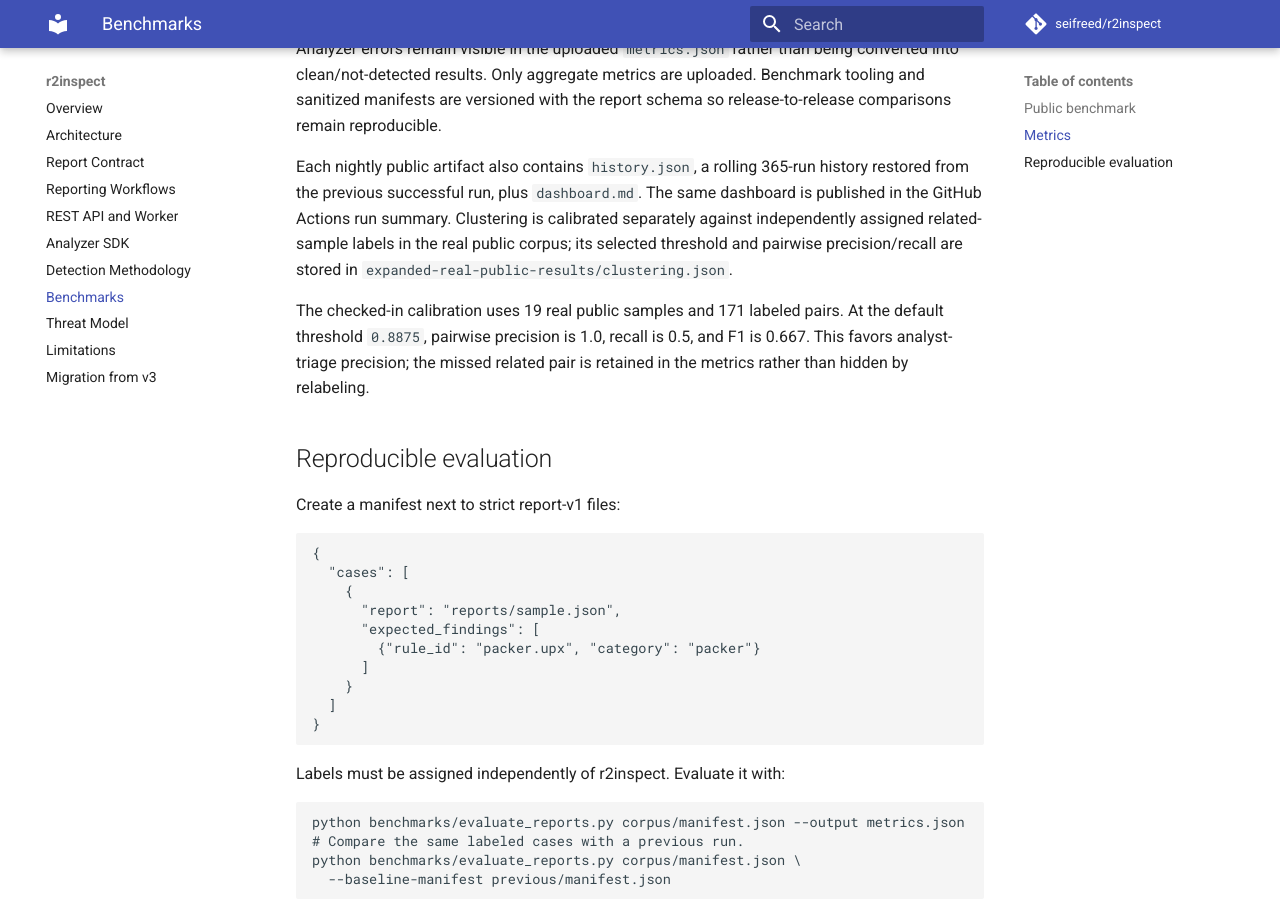
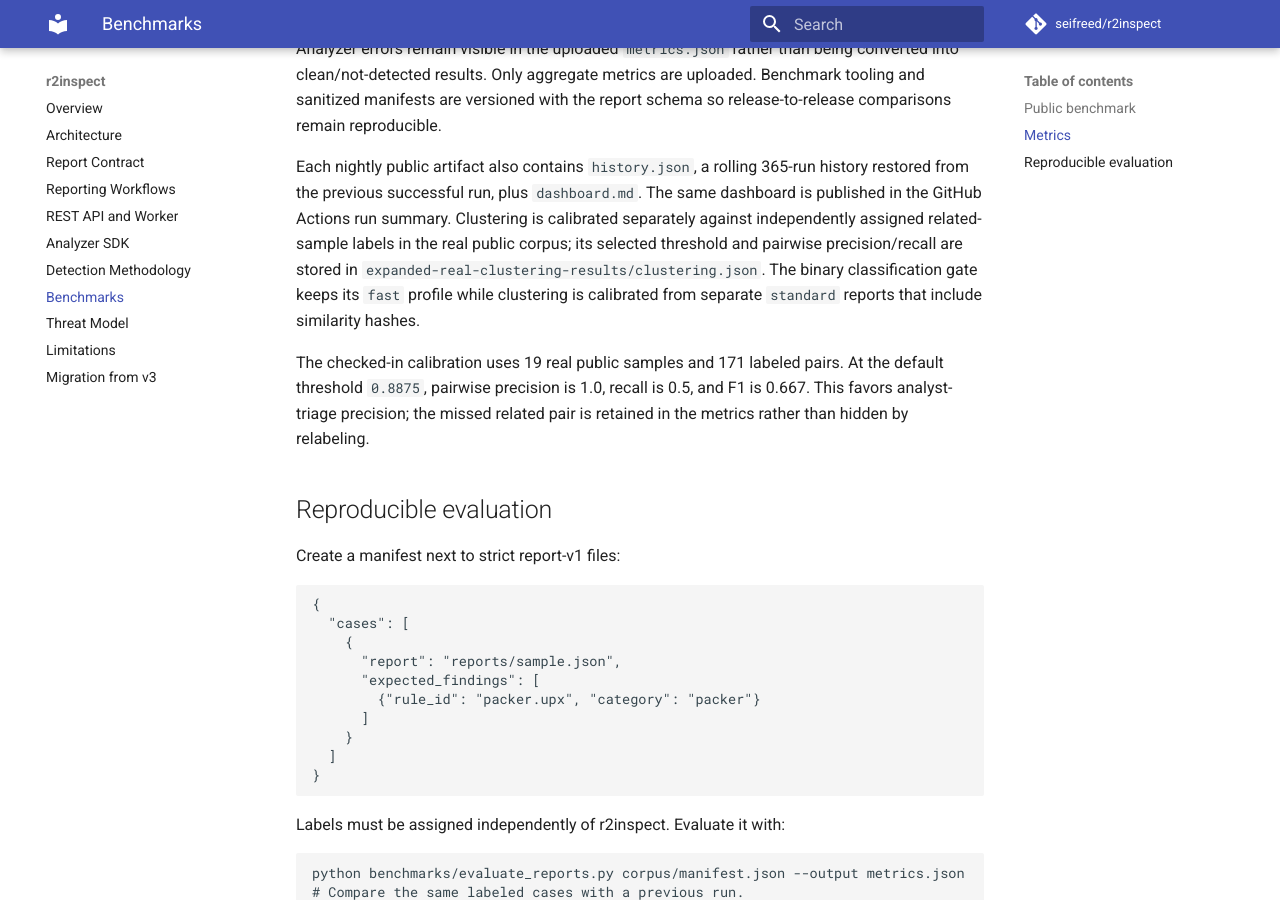
Before and after one commit to seifreed/r2inspect, an MkDocs documentation site: the page built from docs/benchmark.md, in a window 1280 px wide and 900 px high, scrolled down 1039 px. Built offline with MkDocs 1.6.1 and Material for MkDocs 9.7.7, drawn with Linux system fonts in a browser that asks for light colours; comment, search, counter and statistics services are not loaded.

Commit message:
fix: separate benchmark calibration profile

```diff
--- a/docs/benchmark.md
+++ b/docs/benchmark.md
@@ -52,7 +52,9 @@ history restored from the previous successful run, plus `dashboard.md`. The
 same dashboard is published in the GitHub Actions run summary. Clustering is
 calibrated separately against independently assigned related-sample labels in
 the real public corpus; its selected threshold and pairwise precision/recall
-are stored in `expanded-real-public-results/clustering.json`.
+are stored in `expanded-real-clustering-results/clustering.json`. The binary
+classification gate keeps its `fast` profile while clustering is calibrated
+from separate `standard` reports that include similarity hashes.
 
 The checked-in calibration uses 19 real public samples and 171 labeled pairs.
 At the default threshold `0.8875`, pairwise precision is 1.0, recall is 0.5,
```
Also changed, not shown: 1 other file.
